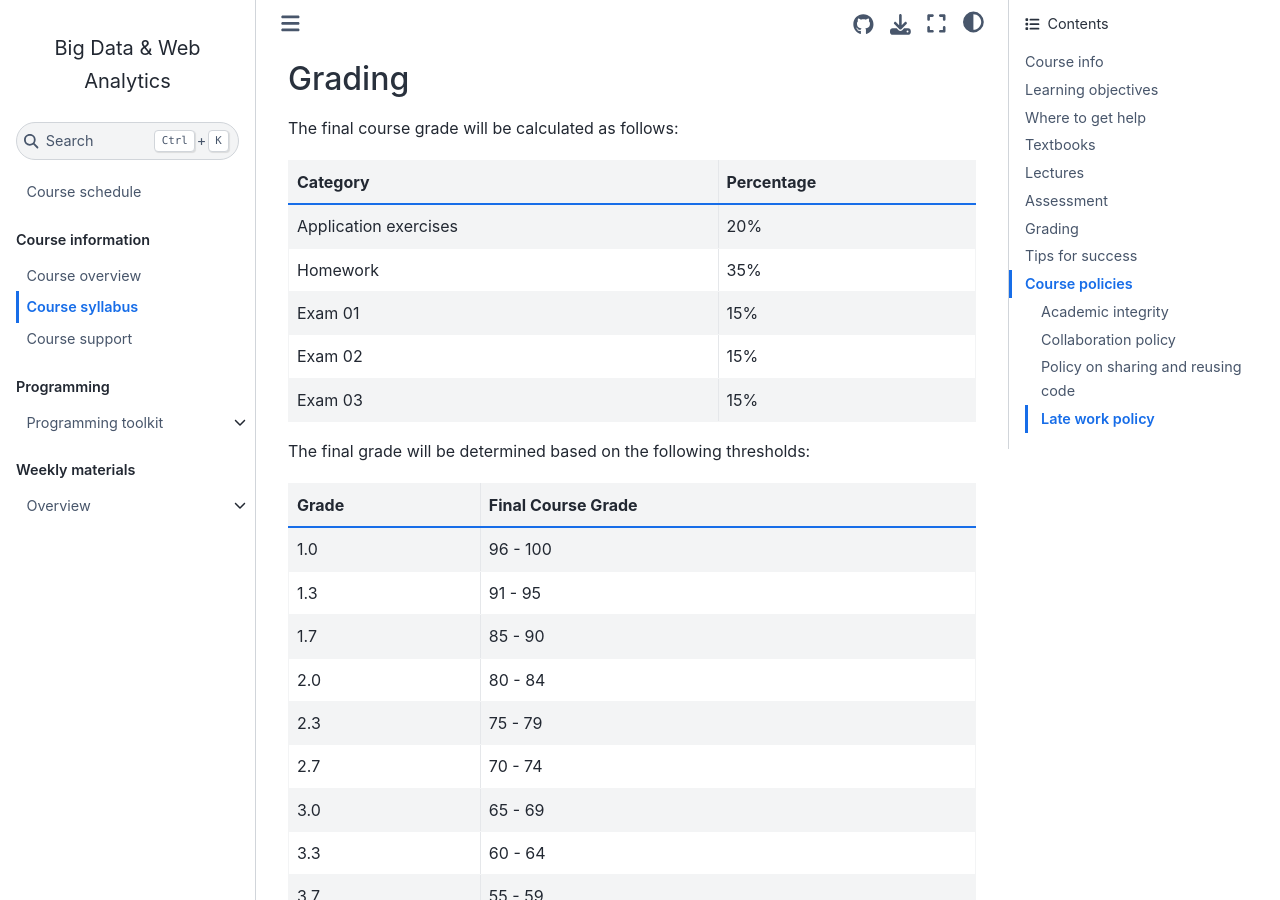
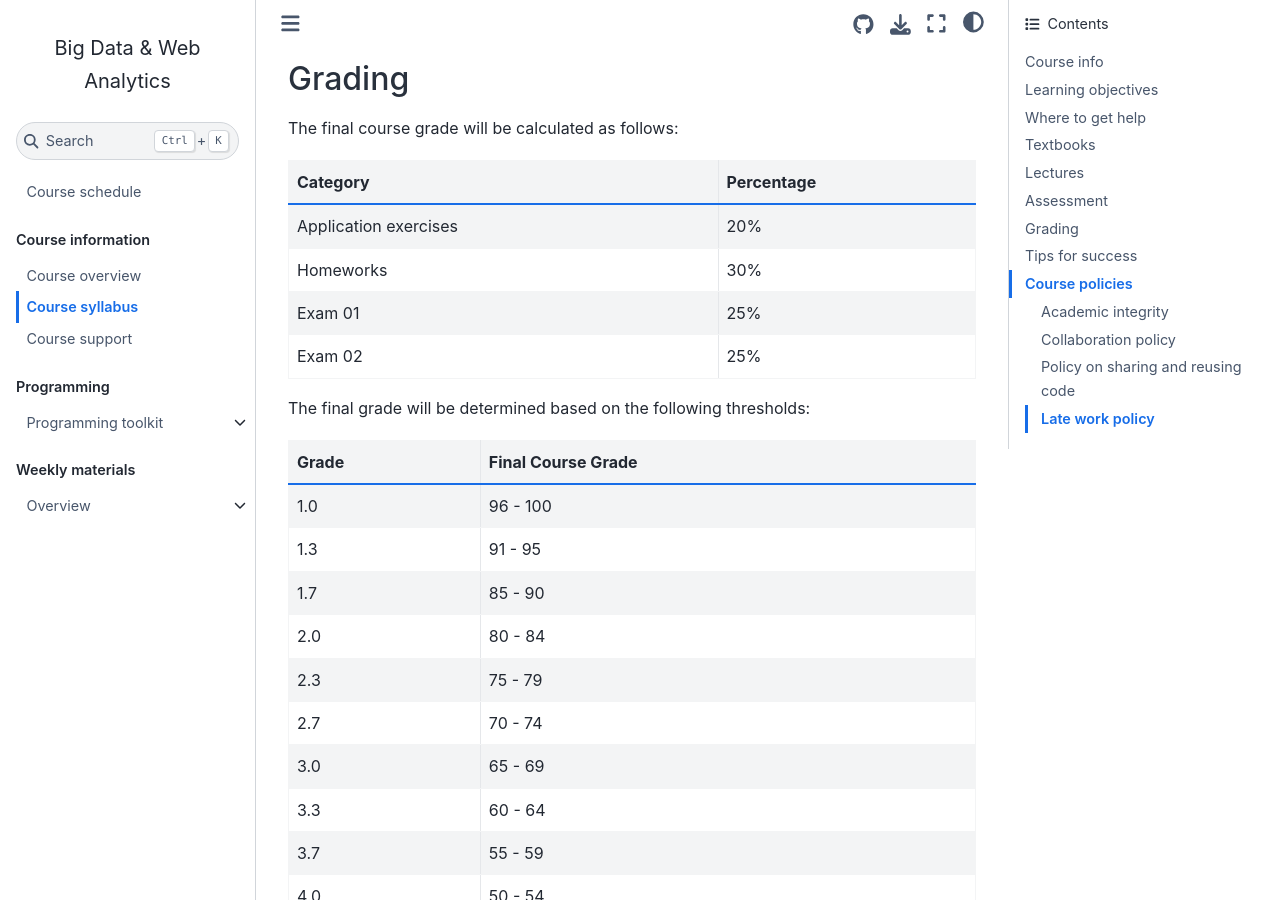
Before and after one commit to om2-ws22/website, a Jupyter Book: the page built from docs/course-syllabus.md, in a window 1280 px wide and 900 px high, scrolled down 2893 px. Built offline with Jupyter Book 1.0.4 settings and Sphinx 7.4.7 and the Sphinx Book theme 1.1.4, drawn with Linux system fonts in a browser that asks for light colours; comment, search, counter and statistics services are not loaded.

Commit message:
Update course-syllabus.md

```diff
--- a/docs/course-syllabus.md
+++ b/docs/course-syllabus.md
@@ -109,10 +109,9 @@ The final course grade will be calculated as follows:
 | Category              | Percentage      |
 |-----------------------|-----------------|
 | Application exercises | 20%             |
-| Homework              | 35%             |
-| Exam 01               | 15%             |
-| Exam 02               | 15%             |
-| Exam 03               | 15%             |
+| Homeworks             | 30%             |
+| Exam 01               | 25%             |
+| Exam 02               | 25%             |
 
 The final grade will be determined based on the following thresholds:
 
```
